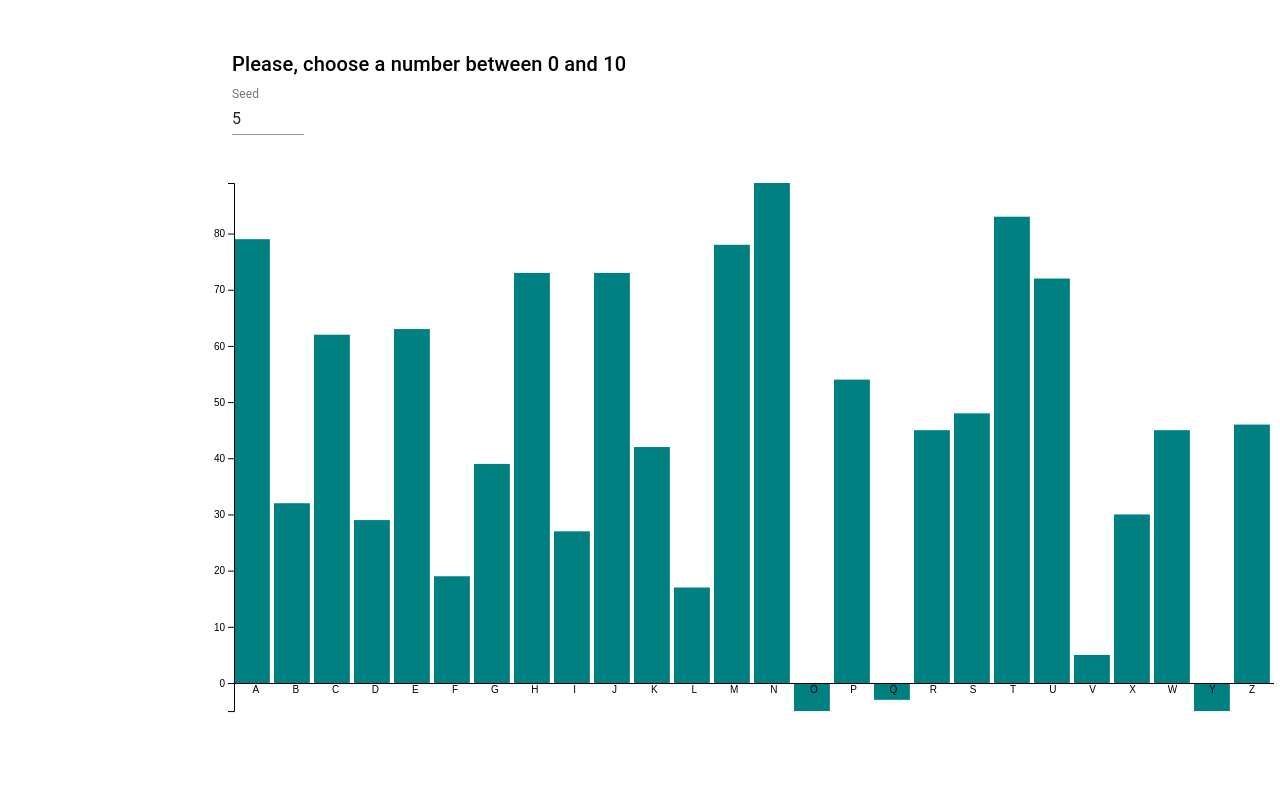
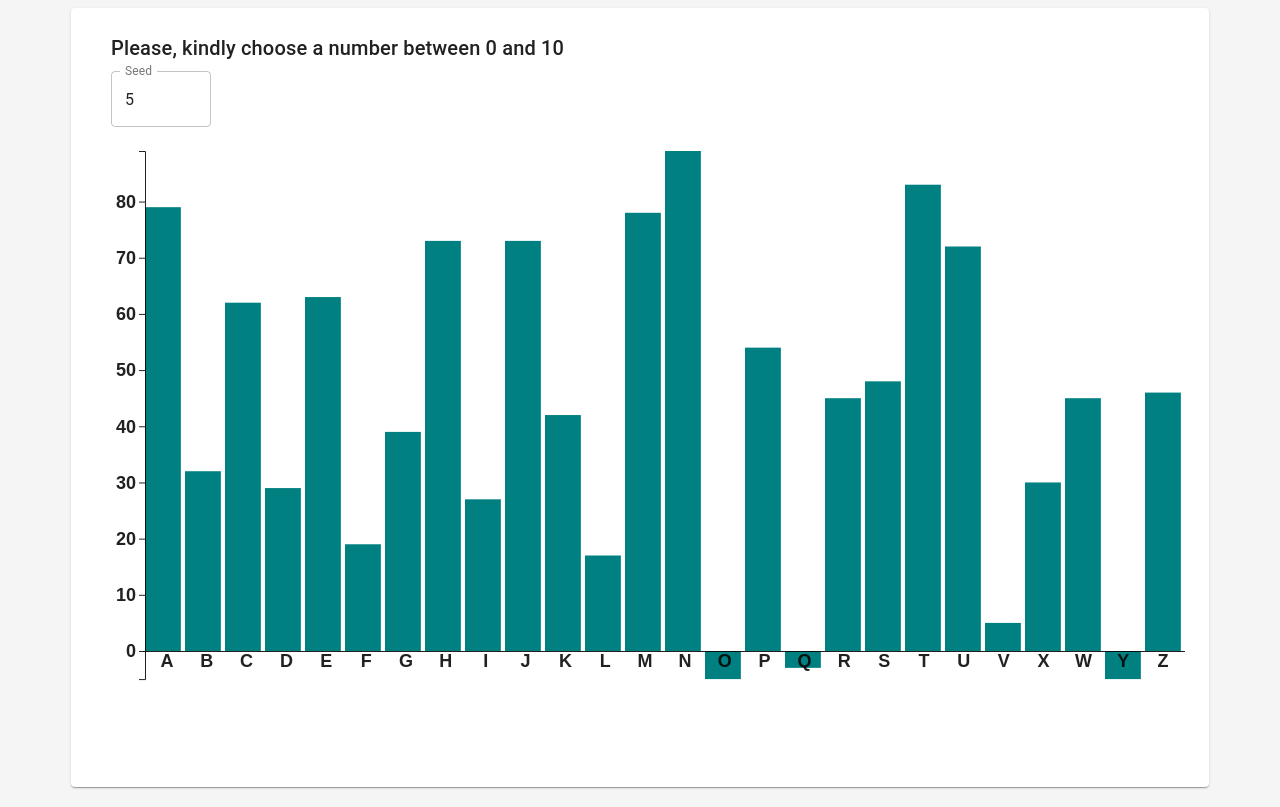
Before and after one commit to rafaelribeiros/d3-mup-test, a React (Create React App) app: page / in a window 1280 px wide. Built offline with nearby package versions, Linux system fonts and the light colour scheme.

Commit message:
#master making things more pretty :)

```diff
--- a/src/App.css
+++ b/src/App.css
@@ -1,38 +1,11 @@
-.App {
-  text-align: center;
+body {
+  background-color: #f5f5f5;
 }
-
-.App-logo {
-  height: 40vmin;
-  pointer-events: none;
+.yAxis text {
+  font-weight: 600;
+  font-size: calc(10px + 1vmin);
 }
-
-@media (prefers-reduced-motion: no-preference) {
-  .App-logo {
-    animation: App-logo-spin infinite 20s linear;
-  }
+.xAxis text {
+  font-weight: 600;
+  font-size: calc(10px + 1vmin);
 }
-
-.App-header {
-  background-color: #282c34;
-  min-height: 100vh;
-  display: flex;
-  flex-direction: column;
-  align-items: center;
-  justify-content: center;
-  font-size: calc(10px + 2vmin);
-  color: white;
-}
-
-.App-link {
-  color: #61dafb;
-}
-
-@keyframes App-logo-spin {
-  from {
-    transform: rotate(0deg);
-  }
-  to {
-    transform: rotate(360deg);
-  }
-}
--- a/src/App.js
+++ b/src/App.js
@@ -1,5 +1,7 @@
 import React from 'react';
 import {BarGraph} from './barGraph/BarGraph'
+
+import './App.css'
 
 function App() {
   return (
--- a/src/barGraph/BarGraph.jsx
+++ b/src/barGraph/BarGraph.jsx
@@ -2,19 +2,22 @@ import React, { useRef, useEffect, useState } from "react";
 import { makeStyles } from "@material-ui/core/styles";
 import TextField from "@material-ui/core/TextField";
 import Typography from "@material-ui/core/Typography";
-import Container from "@material-ui/core/Container";
+import CardContent from "@material-ui/core/CardContent";
+import Card from "@material-ui/core/Card";
+import Grid from "@material-ui/core/Grid";
 import * as d3 from "d3";
 
 import { generateRandomNumbers } from "../const/functions";
 import { DATA } from "../const/data";
 
 const useStyles = makeStyles(theme => ({
-  root: {
-    flexGrow: 1
+  card: {
+    padding: theme.spacing(1),
+    margin: theme.spacing(1)
   },
-  container: {
-    padding: theme.spacing(2),
-    margin: theme.spacing(4)
+  inputContainer: {
+    paddingBottom: theme.spacing(3),
+    paddingLeft: theme.spacing(2)
   }
 }));
 
@@ -29,8 +32,9 @@ export function BarGraph() {
 
   const handleChange = event => {
     const value = event.target.value;
-    setSeedValue(value);
-    if (value) {
+    const isInRange = value >= 0 && value <= 10;
+    if (isInRange) setSeedValue(value);
+    if (value && isInRange) {
       updateData(value);
     }
   };
@@ -48,6 +52,7 @@ export function BarGraph() {
   const renderXAxis = (xAxis, svg) => {
     svg
       .append("g")
+      .attr("class", "xAxis")
       .attr("transform", `translate(0,${height})`)
       .call(xAxis);
   };
@@ -71,6 +76,7 @@ export function BarGraph() {
   const renderYAxis = (yAxis, svg) => {
     svg
       .append("g")
+      .attr("class", "yAxis")
       .attr("transform", `translate(${marginLeft},0)`)
       .call(yAxis);
   };
@@ -97,9 +103,6 @@ export function BarGraph() {
       .attr("y", (d, i) => {
         return height - Math.max(0, yScale(d.value));
       });
-    // .attr("x", (d, i) => {
-    //   return marginLeft + i * 40;
-    // });
   };
 
   useEffect(() => {
@@ -156,23 +159,30 @@ export function BarGraph() {
   }, []);
 
   return (
-    <div className={classes.root}>
-      <Container maxWidth="md">
-        <div className={classes.container}>
+    <Grid container justify="center" alignItems="center" spacing={3}>
+      <Grid item>
+        <Card className={classes.card}>
+          <CardContent>
+            <div className={classes.inputContainer}>
               <Typography variant="h6" gutterBottom>
-            Please, choose a number between 0 and 10
+                Please, kindly choose a number between 0 and 10
               </Typography>
               <TextField
+                variant="outlined"
                 onChange={handleChange}
                 value={seedValue}
-            id="standard-basic"
+                id="seed"
                 label="Seed"
                 type="number"
                 InputProps={{ inputProps: { min: 0, max: 10 } }}
+                // error
+                // helperText="Incorrect entry."
               />
             </div>
             <svg ref={ref} />
-      </Container>
-    </div>
+          </CardContent>
+        </Card>
+      </Grid>
+    </Grid>
   );
 }
```
Lines whose indentation alone changed are shown as unchanged.
